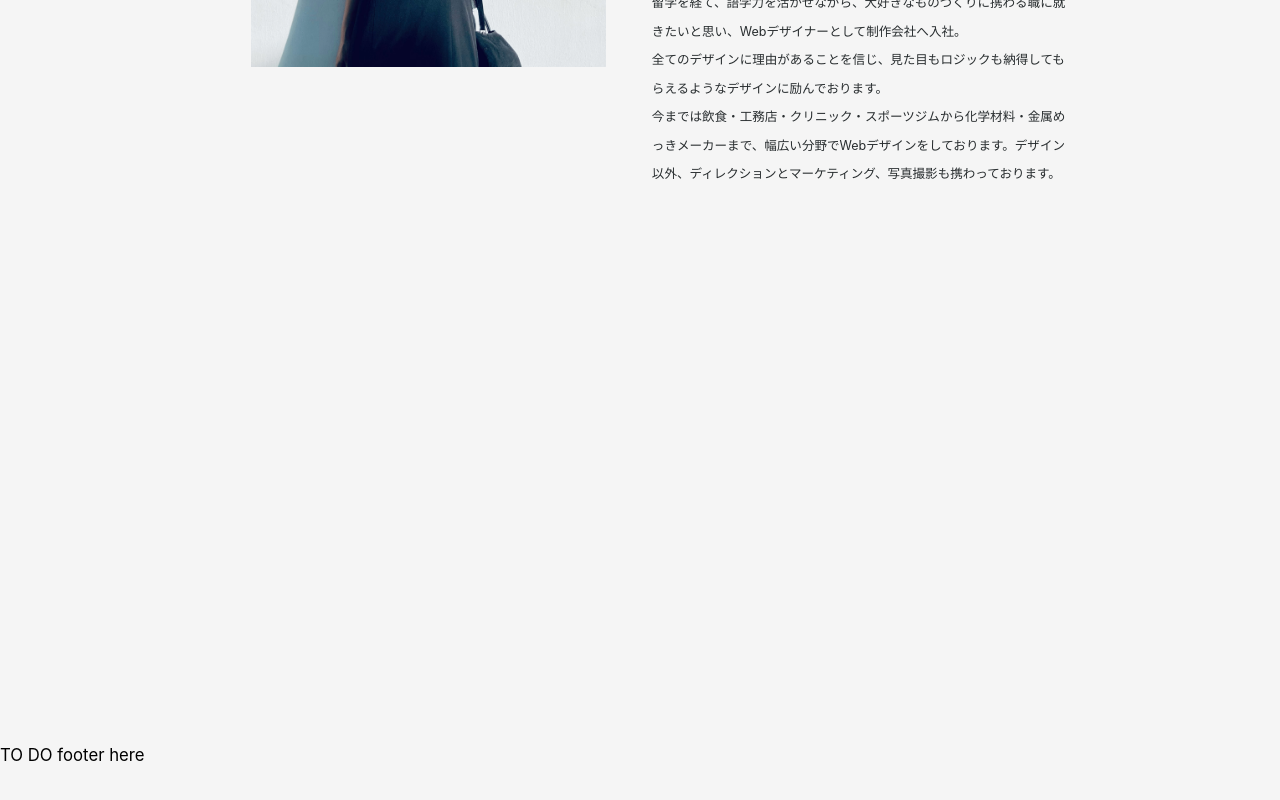
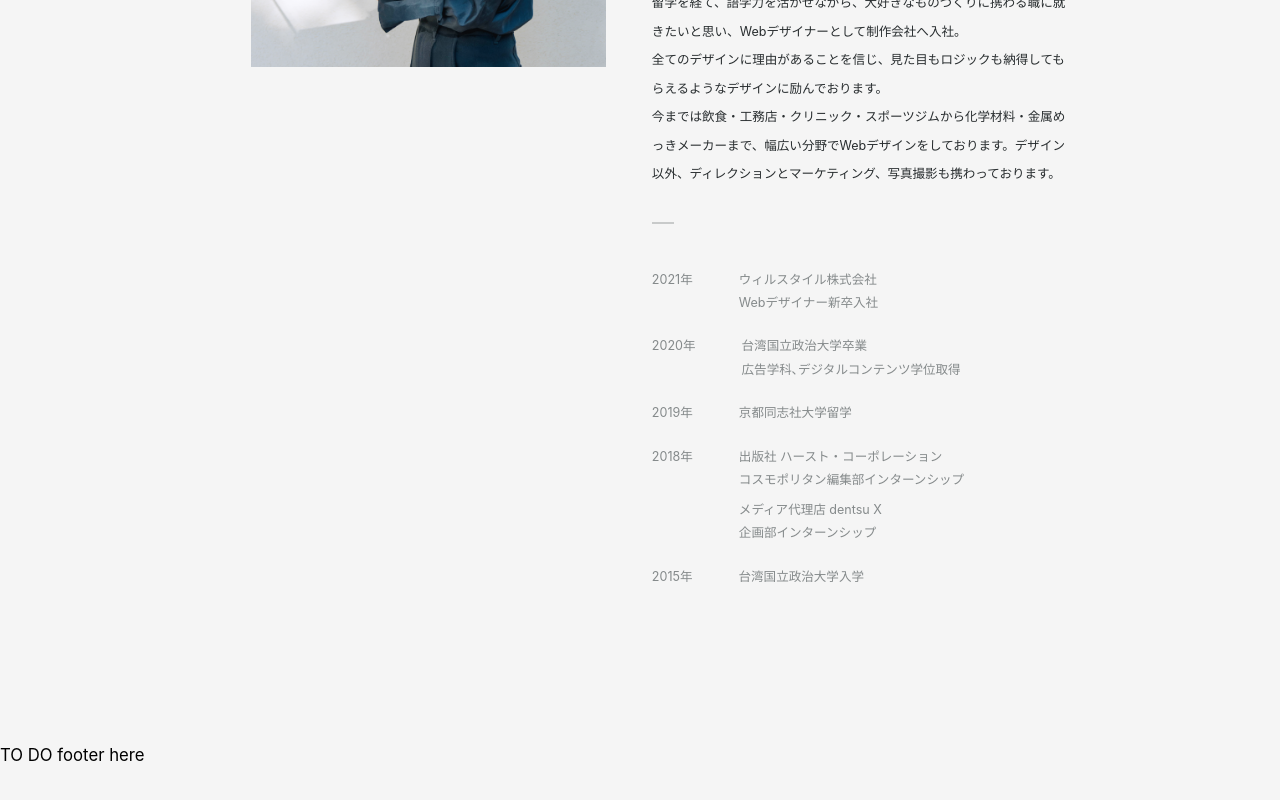
Before and after one commit to yihanYozikua/tai_portfolio, a React (Create React App) app: page /#/ in a window 1280 px wide. Shown: the part 2135-2935 px from the top of the page. Built offline with nearby package versions, Linux system fonts and the light colour scheme; a web font is replaced by a local one.

Commit message:
add exp to about page

```diff
--- a/public/index.html
+++ b/public/index.html
@@ -24,7 +24,7 @@
       work correctly both with client-side routing and a non-root public URL.
       Learn how to configure a non-root public URL by running `npm run build`.
     -->
-    <title>React App</title>
+    <title>Tai's Portfolio</title>
   </head>
   <body>
     <noscript>You need to enable JavaScript to run this app.</noscript>
--- a/src/About.js
+++ b/src/About.js
@@ -11,6 +11,16 @@ import { images } from './images.ts'
 
 const BG_COLOR_1 = "#F6F6F6"
 const BG_COLOR_2 = "#DBDEE0"
+
+const Exp = ({year, exp_contents}) => {
+  var expRender = exp_contents.map(item => <div>{item}</div>);
+  return(
+    <div className={aboutCss.about_experience_contents}>
+      <div className={aboutCss.about_experience_contents_prop}>{ year }</div>
+      <div className={aboutCss.about_experience_contents_prop}>{ expRender }</div>
+    </div>
+  )
+}
 
 export default function About() {
   useEffect(() => {
@@ -73,9 +83,18 @@ export default function About() {
                   <span>今までは飲食・工務店・クリニック・スポーツジムから化学材料・金属めっきメーカーまで、幅広い分野でWebデザインをしております。デザイン以外、ディレクションとマーケティング、写真撮影も携わっております。</span>
                 </div>
               </div>
+              <div className={aboutCss.about_underline_div}></div>
+              <div className={aboutCss.about_experience_container}>
+                <Exp year="2021年" exp_contents={["ウィルスタイル株式会社","Webデザイナー新卒入社"]}/>
+                <Exp year="2020年" exp_contents={["台湾国立政治大学卒業","広告学科､デジタルコンテンツ学位取得"]}/>
+                <Exp year="2019年" exp_contents={["京都同志社大学留学"]}/>
+                <Exp year="2018年" exp_contents={["出版社 ハースト・コーポレーション", "コスモポリタン編集部インターンシップ", <br></br>, "メディア代理店 dentsu X","企画部インターンシップ"]}/>
+                <Exp year="2015年" exp_contents={["台湾国立政治大学入学"]}/>
               </div>
             </div>
           </div>
+        </div>
+
 
       </section>
     </PageLayout>
--- a/src/css/about.module.scss
+++ b/src/css/about.module.scss
@@ -6,6 +6,7 @@ $COLOR_CIRCLE_TEXT: #858A8B66;
 $COLOR_CIRCLE_BORDER: #858A8B66;
 $COLOR_NAME: #282D2F;
 $COLOR_DESCRIPTION: #282D2F;
+$COLOR_EXPERIENCE_TEXT: #858A8B;
 
 #about{
   width: 100vw;
@@ -145,6 +146,36 @@ $COLOR_DESCRIPTION: #282D2F;
             line-height: 1.7rem;
           }
         }
+
+        .about_underline_div{
+          border: 1px $COLOR_CIRCLE_BORDER solid;
+          width: 1.2rem;
+          margin: 2rem 2.75rem;
+        }
+
+        .about_experience_container{
+          display: flex;
+          flex-direction: column;
+
+          .about_experience_contents{
+            display: flex;
+            flex-direction: row;
+            margin: .6rem 0;
+            br {
+              content: "";
+              margin: 2em;
+              display: block;
+              font-size: 24%;
+            }
+
+            .about_experience_contents_prop{
+              font-size: .75rem;
+              color: $COLOR_EXPERIENCE_TEXT;
+              line-height: 1.4rem;
+              margin-left: 2.75rem;
+            }
+          }
+        }
       }
     }
   }
```
Also changed, not shown: src/static/img/about_avatar.png. Lines whose indentation alone changed are shown as unchanged.
